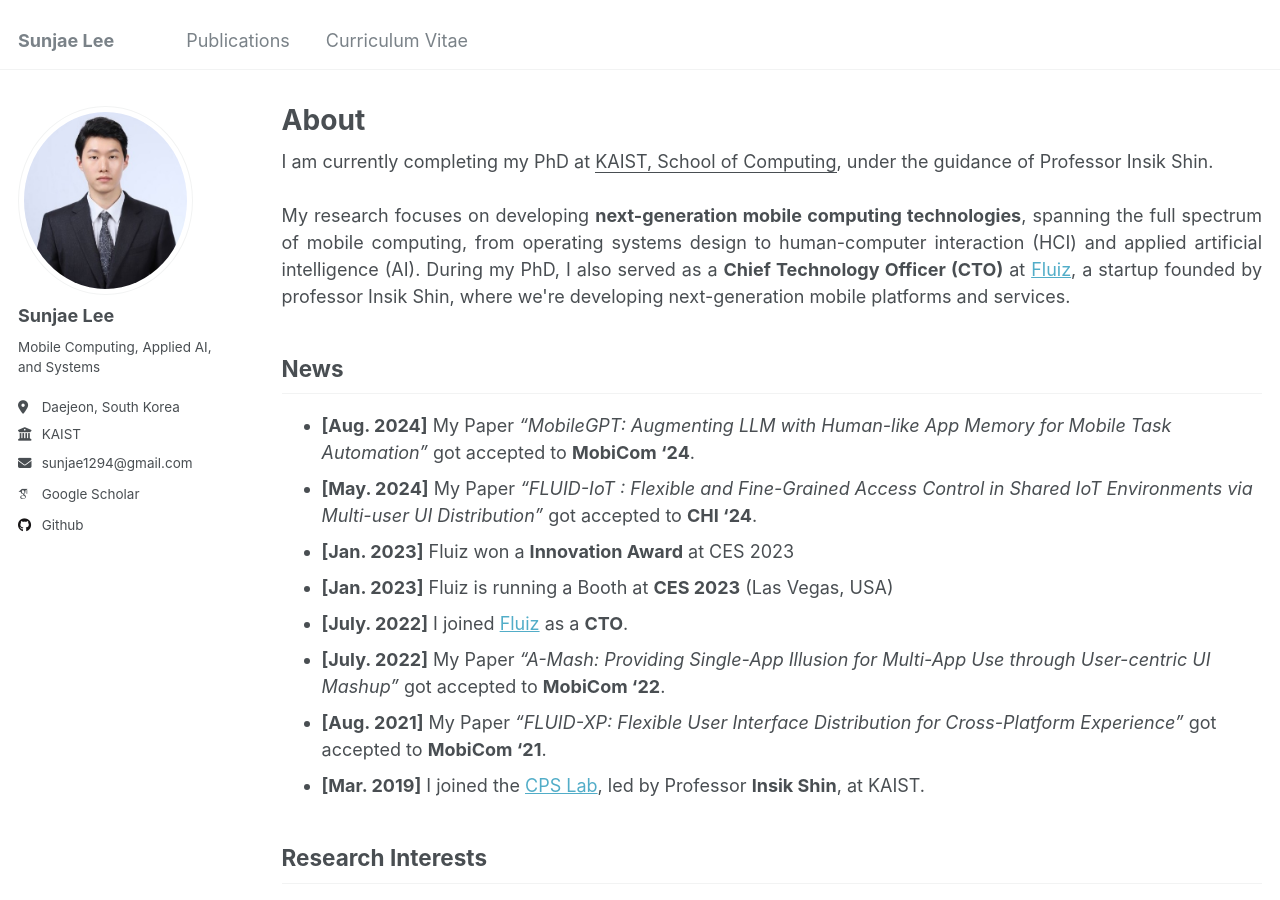
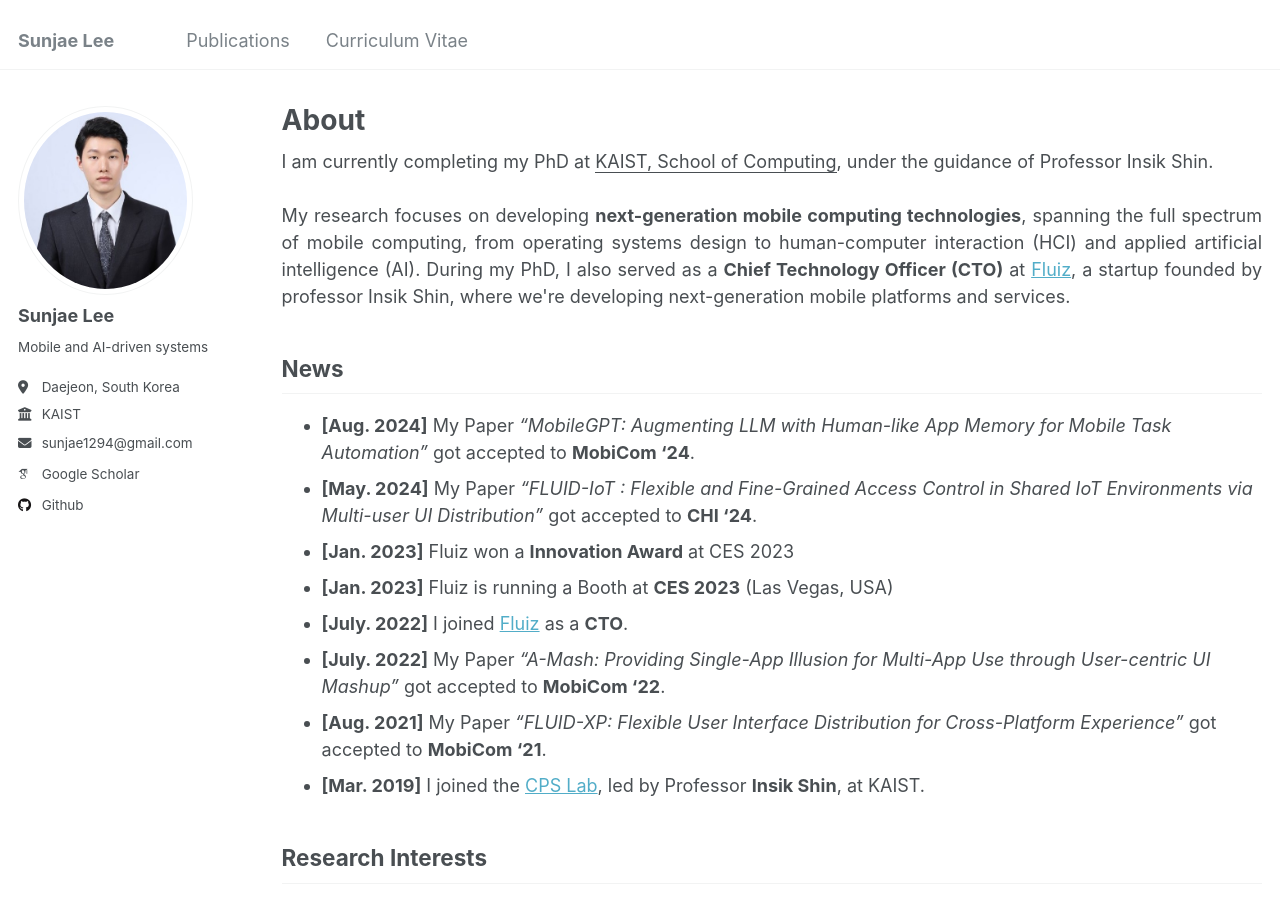
Before and after one commit to sunjae1294/sunjae1294.github.io, a Jekyll site: the page built from _pages/about.md, in a window 1280 px wide and 900 px high. Built offline with Jekyll 4.4.1, drawn with Linux system fonts in a browser that asks for light colours; some web fonts are replaced.

Commit message:
Update _config.yml

```diff
--- a/_config.yml
+++ b/_config.yml
@@ -24,7 +24,7 @@ author:
   avatar           : "profile.jpg"
   name             : "Sunjae Lee"
   pronouns         : # example: "she/her"
-  bio              : "Mobile Computing, Applied AI, and Systems"
+  bio              : "Mobile and AI-driven systems"
   location         : "Daejeon, South Korea"
   employer         : "KAIST"
   uri              : # URL
```
